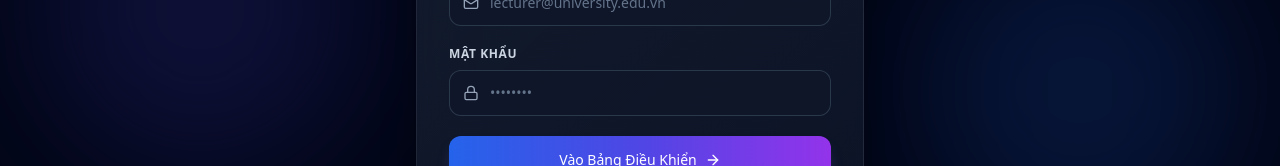
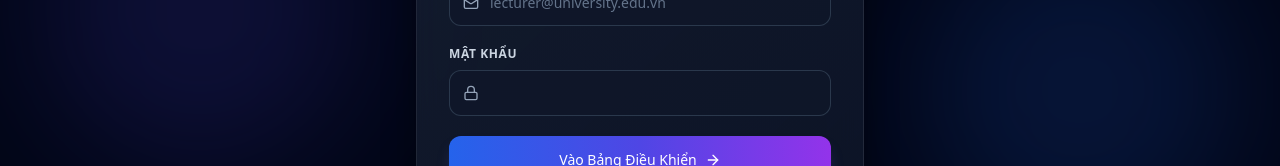
Before and after one commit to LTTP287/quan-ly-sinh-vien, a Next.js app: page /login/lecturer in a window 1280 px wide. Shown: the part 350-516 px from the top of the page. Built offline with nearby package versions, Linux system fonts and the light colour scheme; no server answers.

Commit message:
fix: remove placeholders in lecturer email and password inputs

```diff
--- a/app/login/lecturer/page.tsx
+++ b/app/login/lecturer/page.tsx
@@ -97,7 +97,7 @@ export default function LecturerLoginPage() {
                 <input
                   type="password"
                   required={isRemote}
-                  placeholder="••••••••"
+                  placeholder=""
                   value={password}
                   onChange={(e) => setPassword(e.target.value)}
                   className="w-full bg-slate-900/80 border border-slate-700/80 rounded-xl pl-10 pr-4 py-3 text-sm text-white placeholder-slate-500 focus:outline-none focus:border-indigo-500 focus:ring-1 focus:ring-indigo-500 transition-colors"
--- a/app/page.tsx
+++ b/app/page.tsx
@@ -222,7 +222,7 @@ export default function Home() {
                   <input
                     type="email"
                     required
-                    placeholder="letthanhphuong3@dtu.edu.vn"
+                    placeholder=""
                     value={email}
                     onChange={(e) => setEmail(e.target.value)}
                     className="w-full bg-slate-900 border border-slate-700/80 rounded-xl pl-10 pr-4 py-2.5 text-sm text-white placeholder-slate-500 focus:outline-none focus:border-indigo-500"
@@ -237,7 +237,7 @@ export default function Home() {
                   <input
                     type="password"
                     required
-                    placeholder="••••••••"
+                    placeholder=""
                     value={password}
                     onChange={(e) => setPassword(e.target.value)}
                     className="w-full bg-slate-900 border border-slate-700/80 rounded-xl pl-10 pr-4 py-2.5 text-sm text-white placeholder-slate-500 focus:outline-none focus:border-indigo-500"
```
